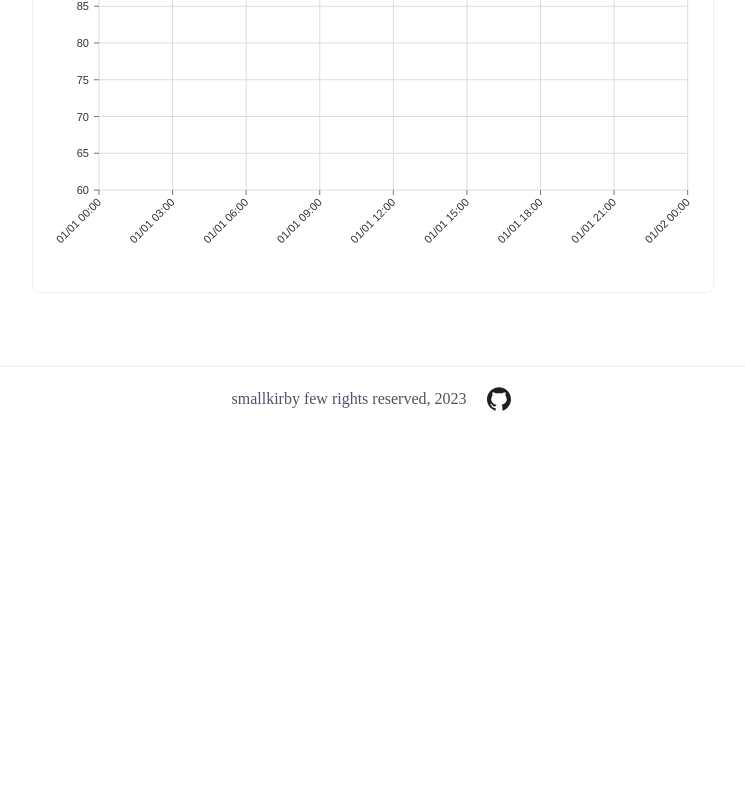
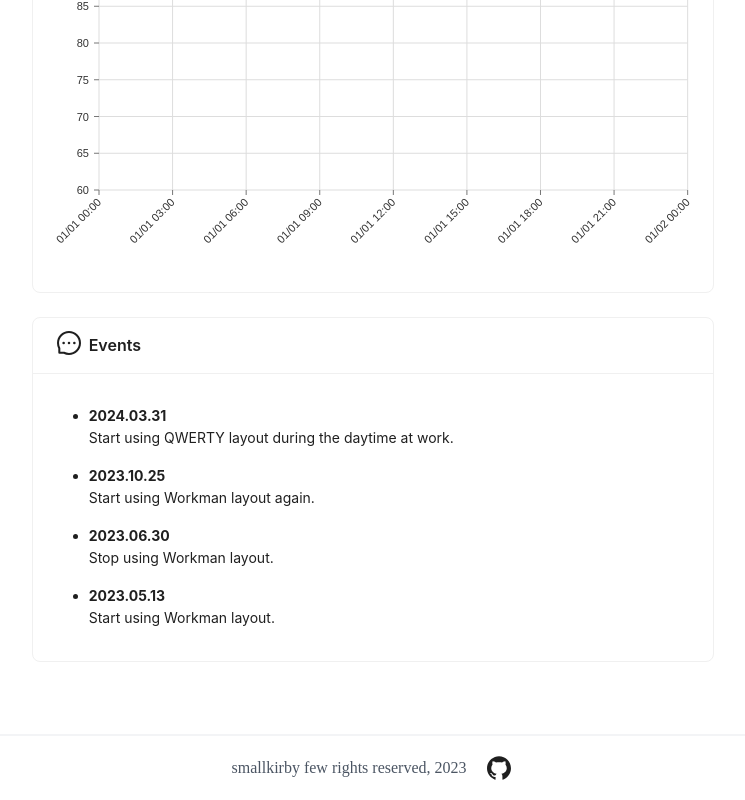
Before and after one commit to smallkirby/workman.smallkirby, a Next.js app: page / in a window 1280 px wide. Shown: the part 1302-2102 px from the top of the page, without its empty margins (267-1012 px from the left). Before the commit the page ends 1733 px from the top, so only its background shows below. Built offline with nearby package versions, Linux system fonts and the light colour scheme; no server answers; the database is empty.

Commit message:
init events history
Signed-off-by: smallkirby <ssmallkirby@gmail.com>

```diff
--- /dev/null
+++ b/src/components/TypingEventListing.tsx
@@ -0,0 +1,39 @@
+import { typingEvents } from '@/data/event';
+import { Card } from 'antd';
+import { MessageOutlined } from '@ant-design/icons';
+import dayjs from 'dayjs';
+
+export default function TypingEventListing() {
+  return (
+    <Card
+      title={
+        <div className="flex items-center">
+          <div>
+            <MessageOutlined style={{ fontSize: '150%', marginRight: '8px' }} />
+          </div>
+          <div>Events</div>
+        </div>
+      }
+      bodyStyle={{ padding: '0px' }}
+    >
+      <div className="md:my-8 md:mx-4">
+        <ul className="list-disc">
+          {typingEvents
+            .toSorted((a, b) => {
+              return a.date > b.date ? -1 : 1;
+            })
+            .map((event, index) => {
+              return (
+                <li key={index} className="mb-4">
+                  <div className="font-bold">
+                    {dayjs(event.date).format('YYYY.MM.DD')}
+                  </div>
+                  <div>{event.description}</div>
+                </li>
+              );
+            })}
+        </ul>
+      </div>
+    </Card>
+  );
+}
--- /dev/null
+++ b/src/data/event.ts
@@ -0,0 +1,21 @@
+import { TypingEvent } from '@/types/TypingEvent';
+import dayjs from 'dayjs';
+
+export const typingEvents: TypingEvent[] = [
+  {
+    date: dayjs('2024-04-01T00:00:00.000+09:00').toDate(),
+    description: 'Start using QWERTY layout during the daytime at work.',
+  },
+  {
+    date: dayjs('2023-10-26T00:00:00.000+09:00').toDate(),
+    description: 'Start using Workman layout again.',
+  },
+  {
+    date: dayjs('2023-07-01T00:00:00.000+09:00').toDate(),
+    description: 'Stop using Workman layout.',
+  },
+  {
+    date: dayjs('2023-05-14T00:00:00.000+09:00').toDate(),
+    description: 'Start using Workman layout.',
+  },
+];
--- a/src/pages/index.tsx
+++ b/src/pages/index.tsx
@@ -5,6 +5,7 @@ import WPMHistory from '@/components/WPMHistory';
 import MainLayout from '@/layouts/MainLayout';
 import { Button, Space } from 'antd';
 import { useRouter } from 'next/router';
+import TypingEventListing from '@/components/TypingEventListing';
 
 export default function Home() {
   const router = useRouter();
@@ -42,6 +43,7 @@ export default function Home() {
                 <LayoutDescription />
                 <WPMHistory histories={histories} />
                 <AccuracyHistory histories={histories} />
+                <TypingEventListing />
               </Space>
             </div>
           </>
--- /dev/null
+++ b/src/types/TypingEvent.ts
@@ -0,0 +1,4 @@
+export type TypingEvent = {
+  date: Date;
+  description: string;
+};
```
